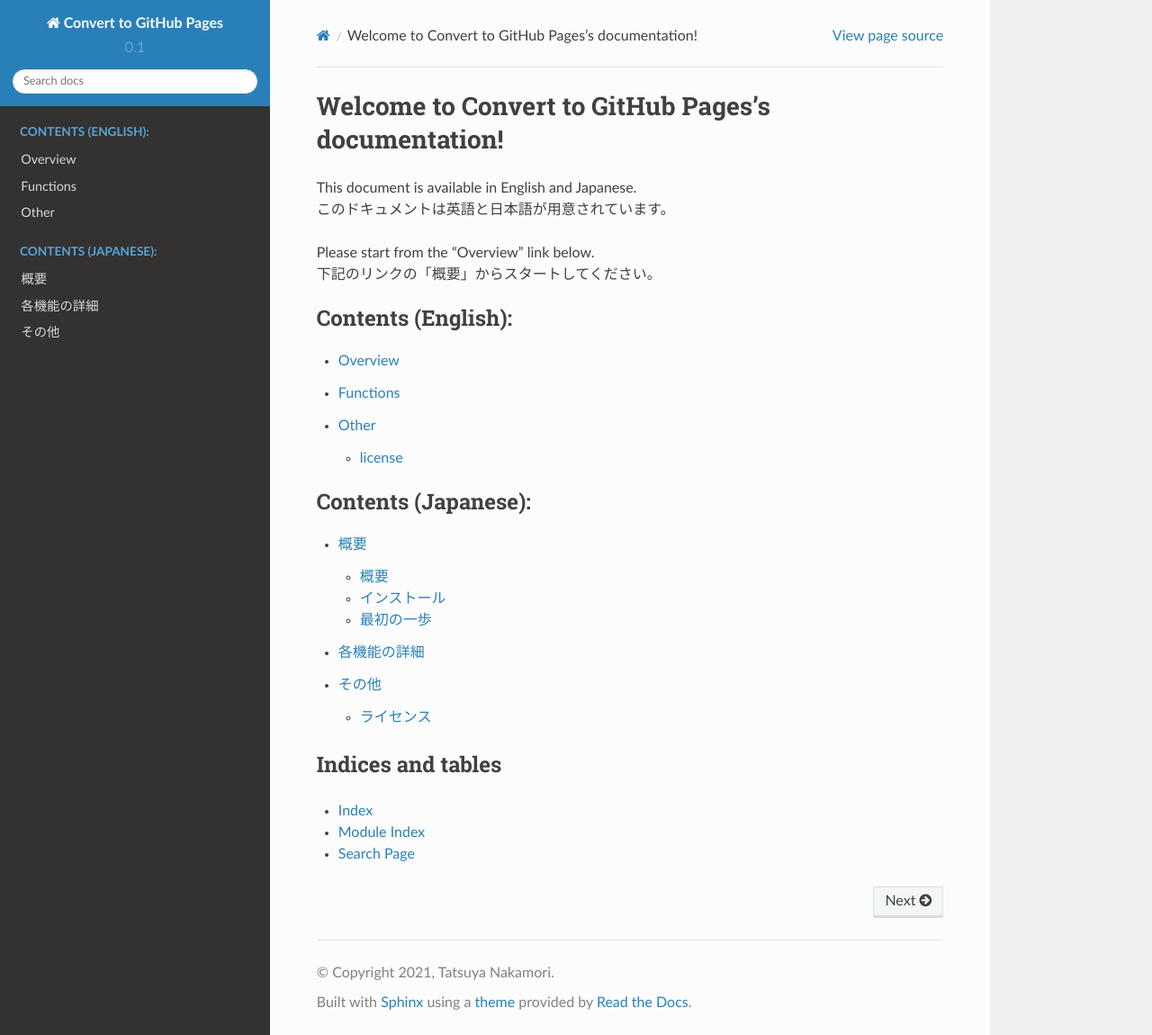
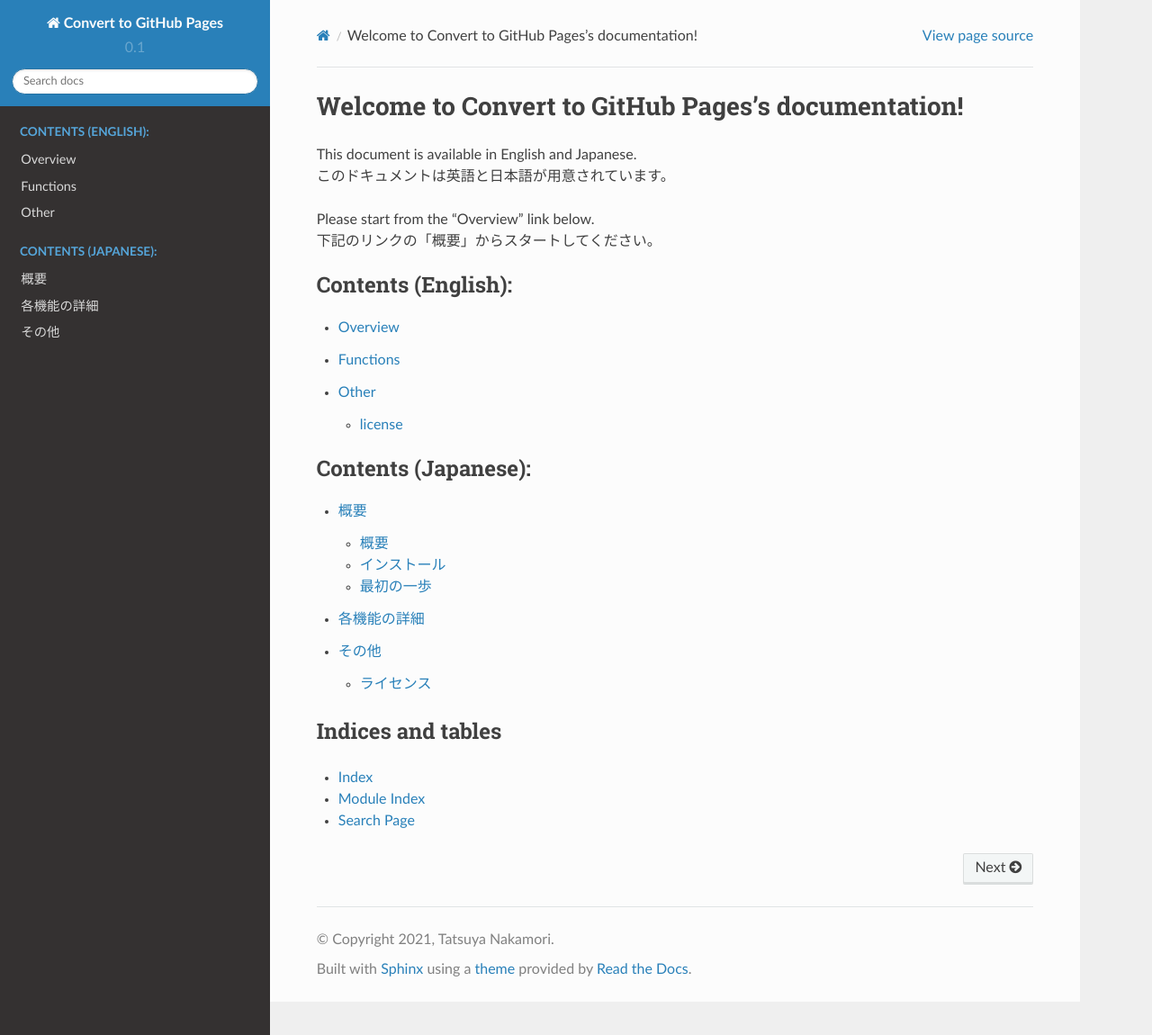
Before and after one commit to TatsuyaNakamori/vscode-ConvertHtmlForGithubPages, a Sphinx documentation site: the page built from docs_reST/source/index.rst, in a window 1280 px wide and 1150 px high. Shown: the whole window at 90% size. Built offline with Sphinx 7.4.7 and the Read the Docs theme 2.0.0, drawn with Linux system fonts in a browser that asks for light colours; formulas are drawn with MathJax 3.

Commit message:
Add custom.css

```diff
--- /dev/null
+++ b/docs_reST/source/_static/custom.css
@@ -0,0 +1,3 @@
+.wy-nav-content {
+    max-width:900px;
+}
--- a/docs_reST/source/conf.py
+++ b/docs_reST/source/conf.py
@@ -26,7 +26,8 @@ author = 'Tatsuya Nakamori'
 version = '0.1'
 
 # The full version, including alpha/beta/rc tags
-release = '0.1'
+import time
+release = time.strftime('%Y-%m-%d')
 
 
 # -- General configuration ---------------------------------------------------
@@ -55,7 +56,7 @@ templates_path = ['_templates']
 #
 # This is also used if you do content translation via gettext catalogs.
 # Usually you set "language" from the command line for these cases.
-language = 'en'
+# language = 'en'
 
 # List of patterns, relative to source directory, that match files and
 # directories to ignore when looking for source files.
@@ -76,6 +77,9 @@ html_theme = "sphinx_rtd_theme"
 # so a file named "default.css" will overwrite the builtin "default.css".
 html_static_path = ['_static']
 
+html_css_files = [
+    'custom.css',
+]
 
 # -- Extension configuration -------------------------------------------------
 
```
